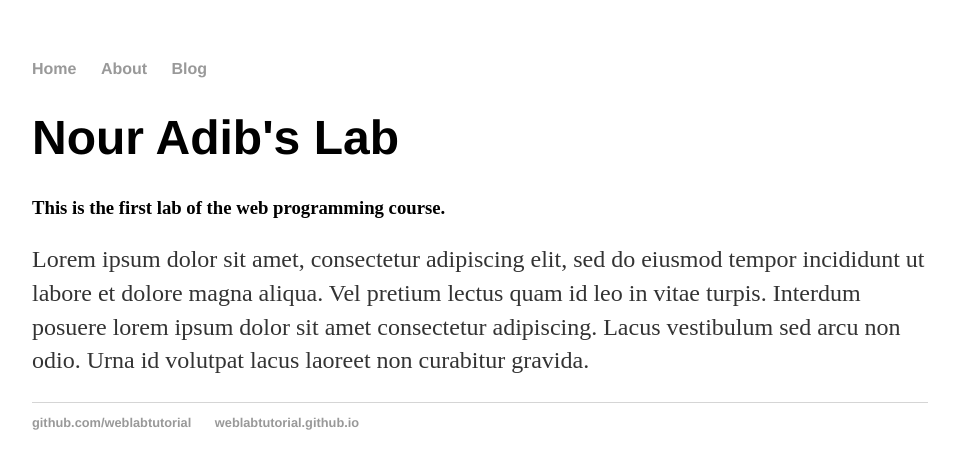
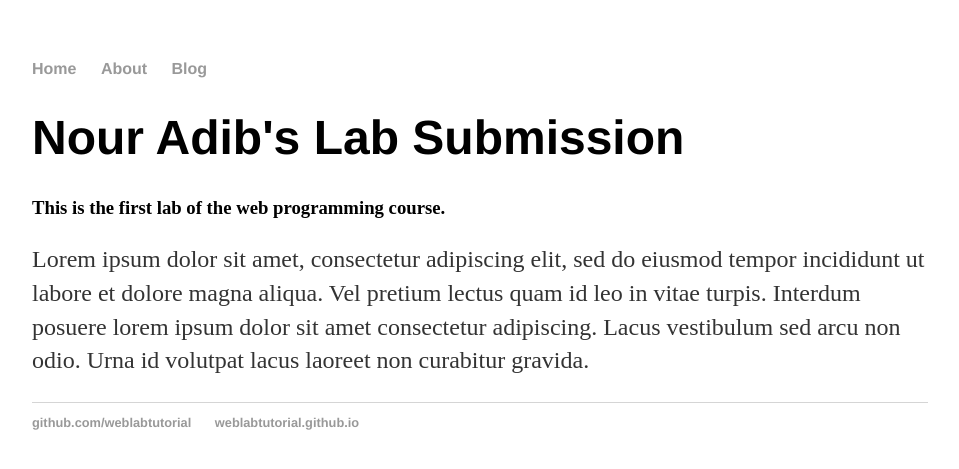
Before and after one commit to NourAdib/NourAdib.github.io, a Jekyll site: the page built from index.html, in a window 1280 px wide. Shown: the top 469 px of the page, without its empty margins (160-1119 px from the left). Built offline with Jekyll 4.4.1, drawn with Linux system fonts in a browser that asks for light colours.

Commit message:
Changed the text in the h1 tag.

```diff
--- a/index.html
+++ b/index.html
@@ -3,7 +3,7 @@ layout: default
 title: Web Programming
 ---
 <div class="blurb">
-<h1>Nour Adib's Lab</h1>
+<h1>Nour Adib's Lab Submission</h1>
   <h3>This is the first lab of the web programming course.</h3>
 <p>Lorem ipsum dolor sit amet, consectetur adipiscing elit, sed do eiusmod tempor incididunt ut labore et dolore magna aliqua. Vel pretium lectus quam id leo in vitae turpis. Interdum posuere lorem ipsum dolor sit amet consectetur adipiscing. Lacus vestibulum sed arcu non odio. Urna id volutpat lacus laoreet non curabitur gravida.</p>
 </div>
```
